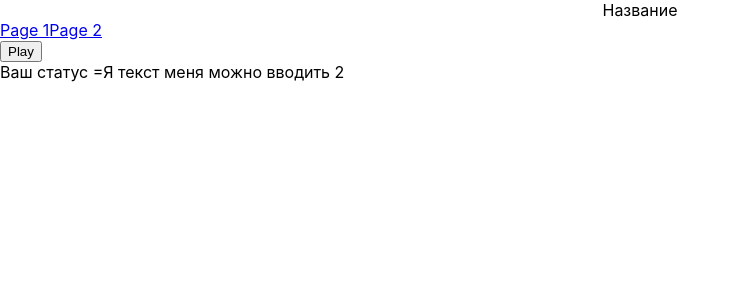
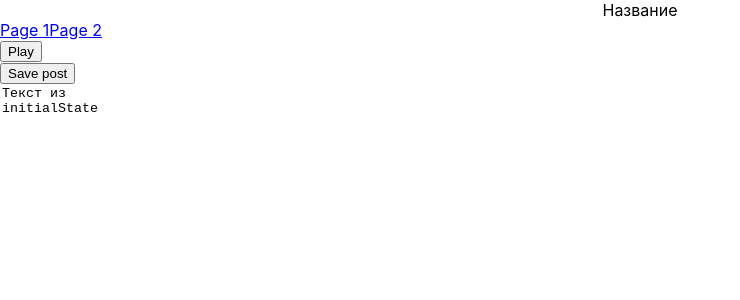
Before and after one commit to Spirichyels/nenotion2019, a React (Create React App) app: page / in a window 1280 px wide. Shown: the top 300 px of the page, without its empty margins (0-740 px from the left). Built offline with nearby package versions, Linux system fonts and the light colour scheme.

Commit message:
16.01.2025 рабочий lolacState НО
Вынести текст арею в отдельную
компоненту и над ней сделать контейнерную

не работает при обновлении страницы

```diff
--- a/package.json
+++ b/package.json
@@ -3,6 +3,7 @@
   "version": "0.1.0",
   "private": true,
   "dependencies": {
+    "@reduxjs/toolkit": "^2.5.0",
     "axios": "^1.7.3",
     "cra-template": "1.2.0",
     "react": "^17.0.2",
--- a/src/App.css
+++ b/src/App.css
@@ -36,3 +36,13 @@
     transform: rotate(360deg);
   }
 }
+
+
+textarea {
+	width: 100;
+	height: 50;
+	border: none;
+	outline: none;
+	display: inline-table;
+
+}
--- a/src/App.js
+++ b/src/App.js
@@ -12,8 +12,9 @@ import textAreaTest from "./PageTest/textAreaTest";
 import { connect, Provider } from "react-redux";
 import store from "./store/react-store";
 import PageTest3 from "./PageTest/PageTest3";
-import { updateNewText } from "./store/testReducers";
+import { getText, updateNewText } from "./store/testReducers";
 import { localApi } from "./localApi/localApi";
+import TextAreaContainer from "./localApi/textArea/TextAreaContainer";
 
 class App extends React.Component {
   render() {
@@ -33,11 +34,20 @@ class App extends React.Component {
           <div>
             <button onClick={onPlay}>Play</button>
           </div>
-
-          <PageTest3
-            text={this.props.text}
-            updateNewText={this.props.updateNewText}
-          />
+          <div>
+            {/* <PageTest3
+              text={this.props.text}
+              updateNewText={this.props.updateNewText}
+              getText={this.props.getText}
+            /> */}
+          </div>
+          <div>
+            <TextAreaContainer
+              text={this.props.text}
+              updateNewText={this.props.updateNewText}
+              getText={this.props.getText}
+            ></TextAreaContainer>
+          </div>
         </div>
         <div></div>
         <Route path="/page1" render={() => <PageTest1 />} />
@@ -54,7 +64,7 @@ const mapStateToProps = (state) => {
   };
 };
 
-const AppConnect = connect(mapStateToProps, { updateNewText })(App);
+const AppConnect = connect(mapStateToProps, { updateNewText, getText })(App);
 
 const AppWithRouter = () => {
   return (
--- a/src/PageTest/PageTest3.jsx
+++ b/src/PageTest/PageTest3.jsx
@@ -7,8 +7,6 @@ class Profiletext extends React.Component {
   };
 
   activateEditMode = () => {
-    debugger;
-
     this.setState({
       editMode: true,
       text: this.props.text,
@@ -29,8 +27,7 @@ class Profiletext extends React.Component {
     });
   };
   componentDidMount() {
-    // console.log("1", this.props.text);
-    // console.log("2", this.state);
+    this.props.getText();
   }
 
   componentDidUpdate(prevProps, prevState) {
@@ -43,6 +40,7 @@ class Profiletext extends React.Component {
   render() {
     // console.log("1", this.props);
     // console.log("2", this.state);
+    //console.log("render PageTest");
     return (
       <div>
         {!this.state.editMode === true ? (
--- a/src/localApi/localApi.js
+++ b/src/localApi/localApi.js
@@ -12,15 +12,19 @@
 
 // tasks.forEach((task) => renderTask(task));
 
-let text = "start text";
+export const localApi = {
+  text: "Текст из initialStateasd\nasdasdasd\nasdasdasd\nasdasdasd\nasdassssssasd\n",
 
-export const localApi = {
   getAllText() {
-    return text;
+    return this.text;
   },
 
   updateAllText(text) {
+    //debugger;
     this.text = text;
+    //console.log("text: ", text);
+    //console.log("localApi.text: ", localApi.text);
+
     return 0;
   },
 };
--- /dev/null
+++ b/src/localApi/textArea/TextAreaContainer.jsx
@@ -0,0 +1,69 @@
+import React from "react";
+
+class TextAreaContainer extends React.Component {
+  state = {
+    //editMode: false,
+    text: this.props.text,
+  };
+
+  updateLocalState = (newText) => {
+    this.state.text = newText;
+  };
+
+  handleSubmit = (e) => {
+    // Prevent the browser from reloading the page
+    e.preventDefault();
+
+    // Read the form data
+    const form = e.target;
+    const formData = new FormData(form);
+
+    // You can pass formData as a fetch body directly:
+    fetch("/some-api", { method: form.method, body: formData });
+
+    // Or you can work with it as a plain object:
+    const formJson = Object.fromEntries(formData.entries());
+    this.state.text = formJson;
+    this.props.updateNewText(this.state.text);
+    //debugger;
+    console.log("inputtex:", formJson);
+  };
+
+  componentDidUpdate(prevProps, prevState) {
+    console.log("componentDidUpdate TextAreaContainer");
+    this.props.getText();
+    debugger;
+    if (prevProps.text !== this.props.text) {
+      //this.updateLocalState(this.props.text);
+      //this.props.getText();
+      //   this.setState({
+      //     text: this.props.text,
+      //   });
+    }
+  }
+  componentDidMount() {
+    console.log("componentDidMount TextAreaContainer");
+
+    this.props.getText();
+    //this.updateLocalState("");
+
+    //debugger;
+  }
+
+  render() {
+    return (
+      <div>
+        <button type="submit">Save post</button>
+        <form method="post" onSubmit={this.handleSubmit}>
+          <textarea
+            //onBlur={deactivateMode}
+            name="textName"
+            defaultValue={this.state.text}
+          ></textarea>
+        </form>
+      </div>
+    );
+  }
+}
+
+export default TextAreaContainer;
--- a/src/store/react-store.jsx
+++ b/src/store/react-store.jsx
@@ -1,11 +1,17 @@
-import { combineReducers, createStore } from "redux";
+import { applyMiddleware, combineReducers, compose, createStore } from "redux";
 import testReducers from "./testReducers";
+import { configureStore } from "@reduxjs/toolkit";
+import { thunk } from "redux-thunk";
 
+const composeEnhancers = window.__REDUX_DEVTOOLS_EXTENSION_COMPOSE__ || compose;
 let reducers = combineReducers({
   test: testReducers,
 });
 
-let store = createStore(reducers);
+let store = configureStore(
+  { reducer: reducers },
+  composeEnhancers(applyMiddleware(thunk))
+);
 
 window._store_ = store;
 export default store;
--- a/src/store/testReducers.js
+++ b/src/store/testReducers.js
@@ -4,7 +4,7 @@ const SET_TEXT = "UPDATE_NEW_TEXT";
 const UPDATE_NEW_TEXT = "UPDATE_NEW_TEXT";
 
 let initialState = {
-  text: "Я текст меня можно вводить 2",
+  text: "Текст из initialState",
 };
 
 const testReducers = (state = initialState, action) => {
@@ -30,21 +30,23 @@ export const setText = (text) => ({
   text,
 });
 
-// export const updateNewText = (text) => ({
-//   type: UPDATE_NEW_TEXT,
-//   text,
-// });
+export const updateNewTextd = (text) => ({
+  type: UPDATE_NEW_TEXT,
+  text,
+});
 
 export const getText = () => async (dispatch) => {
-  let response = await localApi.getAllText();
-
-  dispatch(setText(response));
+  //let response = await localApi.getAllText();
+  //console.log(localApi.getAllText());
+  dispatch(setText(localApi.getAllText()));
 };
 
-export const updateNewText = () => async (dispatch) => {
-  let response = await localApi.updateAllText(dispatch);
+export const updateNewText = (text) => async (dispatch) => {
+  //debugger;
+  //localApi.updateAllText(text);
+  let response = await localApi.updateAllText(text);
 
-  if (response == 0) dispatch(setText(dispatch));
+  return dispatch(setText(text));
 };
 
 export default testReducers;
```
Also changed, not shown: 1 other file (tests, documents, lock files or other folders).
